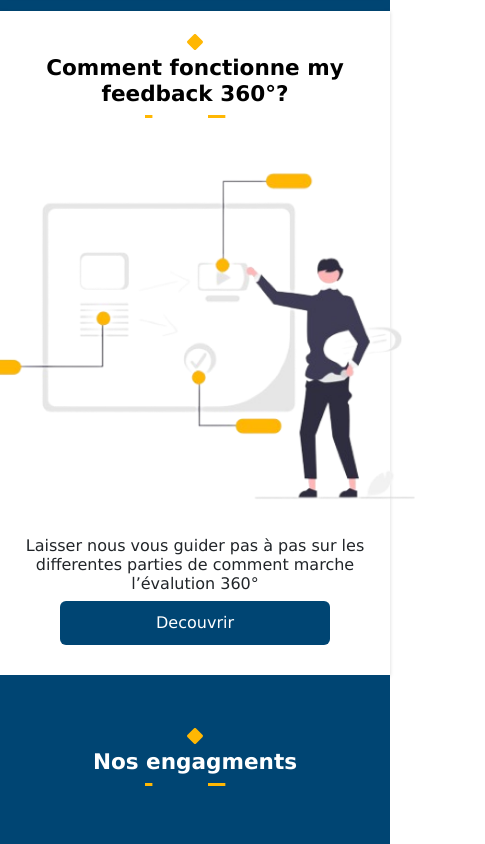
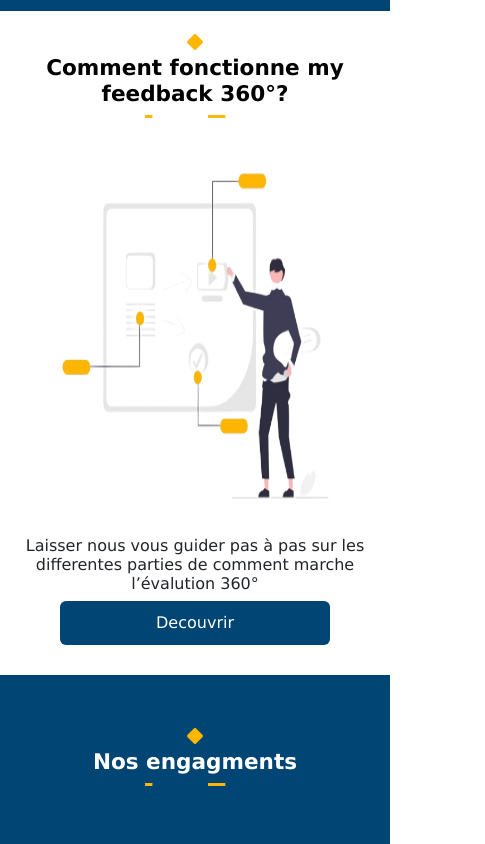
Before and after one commit to SIBO-BALDE/gestion_entreprise_front, a React (Create React App) app: page / in a window 390 px wide. Shown: the part 2720-3564 px from the top of the page, 485 px wide, since content can reach past the window. Built offline with nearby package versions, Linux system fonts and the light colour scheme.

Commit message:
correction21

```diff
--- a/src/Components/User_Components/Footer/Footer.css
+++ b/src/Components/User_Components/Footer/Footer.css
@@ -221,7 +221,9 @@
 
     #btn_abonner_footer {
         left: -1px;
+        border: 1px solid white !important;
     }
+
 
     .section_search-content-main {
         flex-direction: column;
--- a/src/Components/User_Components/NavbarUser.css
+++ b/src/Components/User_Components/NavbarUser.css
@@ -58,15 +58,12 @@
     #navbarcontent{
         margin-left: 0 !important;
         margin: 0 !important;
-        border: 1px solid red;
         display: flex;
         flex-direction: column;
         justify-content: center;
         align-items: center;
     }
-    .btn2_ban_home_content2{
 
-    }
     #link_navbar_menu{
         margin: 0 !important;
     }
--- a/src/Pages/Auth/Login.jsx
+++ b/src/Pages/Auth/Login.jsx
@@ -220,7 +220,7 @@ export default function Login() {
 
     try {
       const response = await axios.post(
-        "https://api.com.myfeedback360.com/api/login",
+        "https://api.myfeedback360.com/api/login",
         credentials,
         {
           headers: {
--- a/src/Pages/HomeScreen/HomeScreen.css
+++ b/src/Pages/HomeScreen/HomeScreen.css
@@ -537,6 +537,12 @@ ul.timeline-list li:before {
 
 
 /* ************************** notre équipe  fin  ***************************** */
+/* *{
+  outline: 1px solid red;
+} */
+
+
+
 
 /*************************  media queries debut *********************************/
 @media  screen and (max-width:1243px) {
@@ -756,3 +762,22 @@ ul.timeline-list li:before {
 
 
 }
+@media  screen and (max-width:573px){
+  .CommentFonctionne-content{
+    display: flex;
+    justify-content: center;
+    align-items: center;
+    width: 100%;
+    height:100%;
+    /* border: 5px solid var(--principal); */
+
+  }
+  .CommentFonctionne-content-img{
+    width: 90% !important;
+    height: 100% !important;
+  }
+
+
+
+
+}
--- a/src/Pages/HomeScreen/HomeScreen.jsx
+++ b/src/Pages/HomeScreen/HomeScreen.jsx
@@ -28,6 +28,8 @@ export default function HomeScreen() {
     useEffect(() => {
         AOS.init();
       }, [])
+
+
   return (
     <div>
       {/*************************** Navbar debut ***************************/}
@@ -121,8 +123,8 @@ export default function HomeScreen() {
           <div>
             <Underline  text='Comment fonctionne my feedback 360°?'/>
           </div>
-          <div style={{display:'flex', justifyContent:'center',height:'400px'}}>
-            <Image src={ban2} style={{margin:'0 50px', width:'600px',height:'100%' }} data-aos="fade-left" />
+          <div style={{display:'flex', justifyContent:'center',height:'400px'}} className='CommentFonctionne-content'>
+            <Image src={ban2} style={{margin:'0 50px', width:'600px',height:'100%' }} data-aos="fade-left"  className='CommentFonctionne-content-img'/>
           </div>
           <div>
             <h6 className='text-center'>Laisser nous vous guider pas à pas sur les differentes parties de comment marche l’évalution 360°</h6>
@@ -335,7 +337,7 @@ export default function HomeScreen() {
 
       {/**************************** expliquation modéles d'évaluation debut  ****************************/}
       <div>
-      <section style={{backgroundColor:'#ebf0f4', marginTop:'80px', boxShadow: 'rgba(0, 0, 0, 0.16) 0px 1px 4px'}} id='tone'>
+      {/* <section style={{backgroundColor:'#ebf0f4', marginTop:'80px', boxShadow: 'rgba(0, 0, 0, 0.16) 0px 1px 4px'}} id='tone'>
         <div id="" className='container'>
         <div>
           <div><Underline text="Les fonctionnalités de l'évaluation 360°" /></div>
@@ -355,10 +357,7 @@ export default function HomeScreen() {
 
                            <h4 style={{textAlign:'justify'}}> Évaluation Multi-Source</h4>
                            <p style={{textAlign:'justify'}}>L'admin peut creer et gérez des évaluations au sein de l'application. Les employés peuvent s'évaluer mutuellement en tant que collègues, supérieurs ou subalternes.Assurez une évaluation complète et impartiale des performances des employés à partir de diverses perspectives.</p>
-                           {/* <h4 style={{textAlign:'justify'}}> Évaluation Multi-Source  des évaluations au sein </h4>
-                           <p style={{textAlign:'justify'}}>L'admin peut creer et gérez des évaluations au sein de l'application.</p>
-                           <p style={{textAlign:'justify'}}>Les employés peuvent s'évaluer mutuellement en tant que collègues, supérieurs ou subalternes.</p>
-                           <p style={{textAlign:'justify'}}>Assurez une évaluation complète et impartiale des performances des employés à partir de diverses perspectives.</p> */}
+
                         </div>
                      </li>
 
@@ -381,12 +380,7 @@ export default function HomeScreen() {
                            <p style={{textAlign:'justify'}}>Créez et gérez des événements au sein de l'application.À la fin de chaque événement, envoyez des liens de questionnaires aux participants pour recueillir leurs feedbacks.Analysez les réponses pour obtenir des insights précieux sur l'événement et les performances des participants.</p>
                         </div>
                      </li>
-                     {/* <li>
 
-                        <div className="timeline_content" data-aos="fade-right">
-                        <Image  src={dasboard3} className='timeline-img'id='contentimg-timeline' />
-                        </div>
-                     </li> */}
                       <li>
                         <div className="timeline_content" id='content1' data-aos="fade-right">
 
@@ -408,7 +402,7 @@ export default function HomeScreen() {
 		 </div>
 	    </div>
         </div>
-      </section>
+      </section> */}
       </div>
 
 
--- a/src/Pages/TarifScreen/TarifScreen.jsx
+++ b/src/Pages/TarifScreen/TarifScreen.jsx
@@ -56,9 +56,9 @@ export default function TarifScreen() {
           <h4 className='text-white'>Découvrez nos offres exclusives</h4>
         </div>
         <div style={{height:'10px', width:'100%', backgroundColor:'#FFB703'}}></div>
-        {/* <div>
+        <div>
                 <ButtonWashapp/>
-          </div> */}
+          </div>
         </div>
         <div className='content_container_price'>
             <Underline text='Les differents plan pour vos business'/>
```
